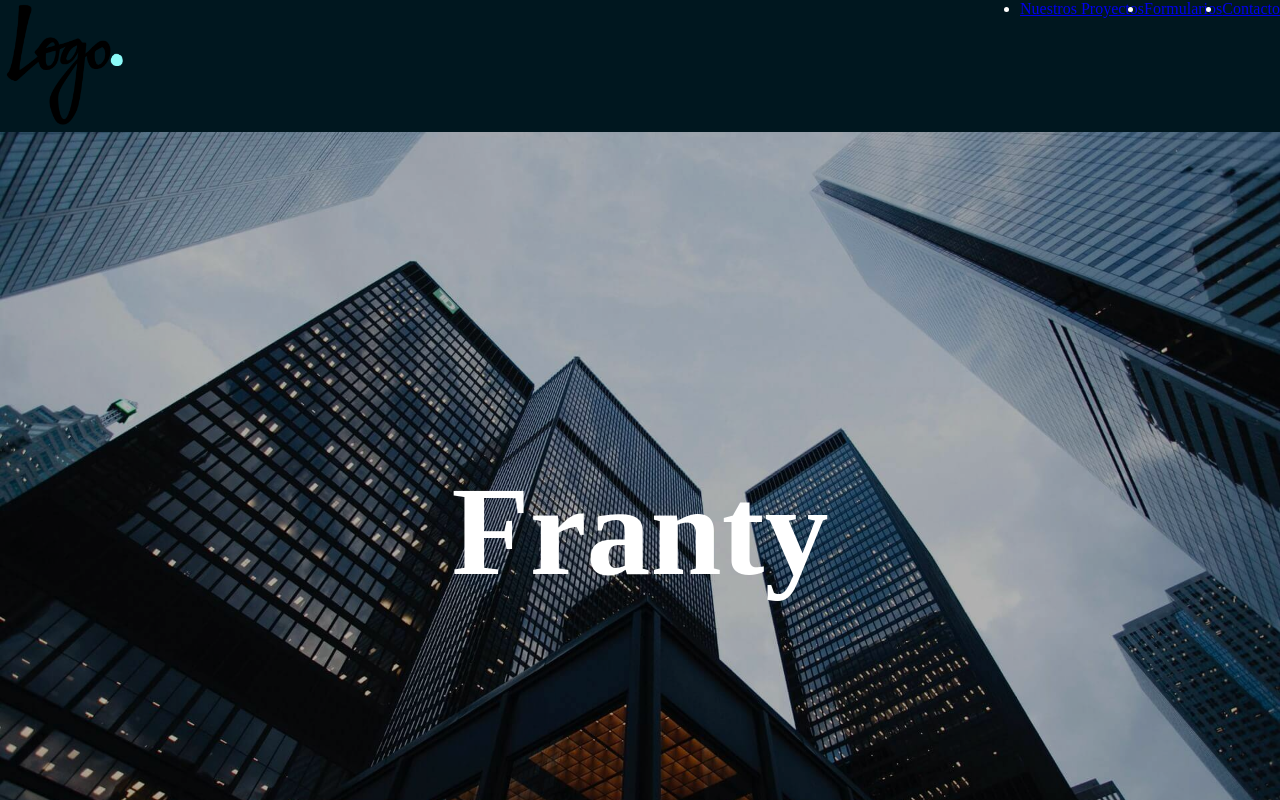
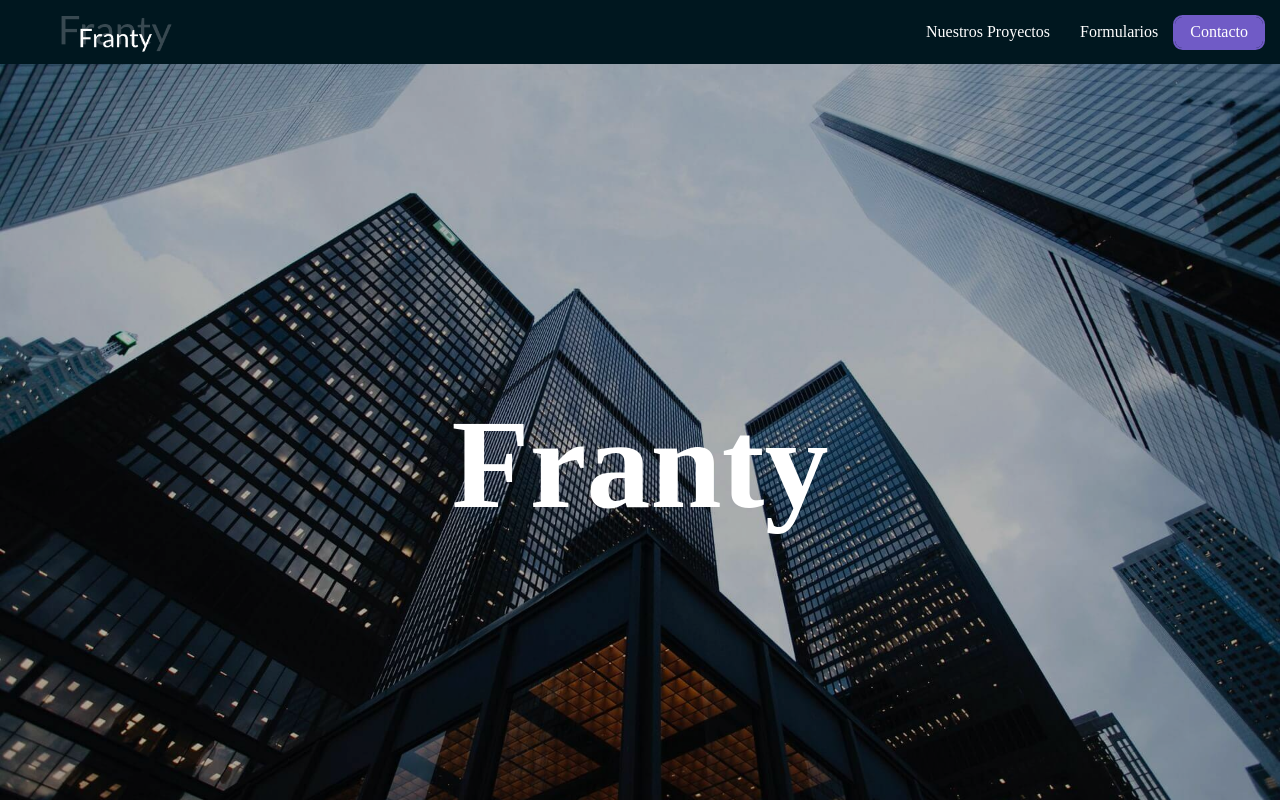
Before and after one commit to juanhelbert/franty, a Next.js app: page / in a window 1280 px wide. Shown: the top 800 px of the page. Built offline with nearby package versions, Linux system fonts and the light colour scheme.

Commit message:
header buttons

```diff
--- a/components/Footer.js
+++ b/components/Footer.js
@@ -5,7 +5,6 @@ export const Footer = () => {
   return (
     <footer>
       <h3 className='head-small head-centered'>
-        test
         <FaFacebookF /> <FaInstagram /> <FaLinkedinIn />
       </h3>
     </footer>
--- a/components/Header.js
+++ b/components/Header.js
@@ -8,9 +8,9 @@ export const Header = () => {
           </div>
           <nav className='head-links'>
             <ul>
-              <li><a href="#">Nuestros Proyectos</a></li>
+              <li><a href="#proyects">Nuestros Proyectos</a></li>
               <li><a href="#">Formularios</a></li>
-              <li><a href="#">Contacto</a></li>
+              <li><a href="#contact">Contacto</a></li>
             </ul>
           </nav>
 
--- a/pages/index.js
+++ b/pages/index.js
@@ -50,6 +50,7 @@ export default function Home() {
             </div>
           </section>
 
+            <div id='proyects'>
               <ParallaxBanner
                 layers={[{
                   image: '/images/nuestros-proyectos.jpg',
@@ -99,6 +100,7 @@ export default function Home() {
                   </Parallax>
                 </div>
               </section>
+          </div>
 
           <ParallaxBanner
             layers={[{
@@ -107,7 +109,7 @@ export default function Home() {
             }]}
             style={{ height: '35vh', marginTop: '50vh' }}
           >
-            <h3 className="head-large parallax-text">Contacto</h3>
+            <h3 id='contact' className="head-large parallax-text">Contacto</h3>
           </ParallaxBanner>
 
           <Parallax y={[-10, 10]} >
--- a/pages/index.scss
+++ b/pages/index.scss
@@ -297,9 +297,47 @@ header{
     color: white;
     ul {
       display: flex;
+      align-items: center;
+      min-height: 100%;
+      list-style-type: none;
+      li{
+        padding: 15px;
+        a {
+          text-decoration: none;
+          color: white;
+      }
+      }
+      li:nth-child(3) {
+        max-height: 35px;
+        align-items: center;
+        border-radius: 2em;
+        margin-right: 15px;
+    box-sizing: border-box;
+    appearance: none;
+    background-color: transparent;
+    border: 2px solid #705bc6;
+    border-radius: 0.6em;
+    cursor: pointer;
+    display: flex;
+    align-self: center;
+    text-decoration: none;
+    text-align: center;
+    border-color:#705bc6;
+    color: #fff;
+    box-shadow: 0 0 40px 40px #705bc6 inset, 0 0 0 0 #705bc6;
+    transition: all 150ms ease-in-out;
+
+    &:hover {
+      box-shadow: 0 0 10px 0 #705bc6 inset, 0 0 10px 4px #705bc6;
     }
+    }
+
+    }
+
   }
+
+
   .head-logo img{
-      width: 130px;
+      width: 230px;
   }
 }
```
Also changed, not shown: public/images/Logo.png. Lines whose indentation alone changed are shown as unchanged.
